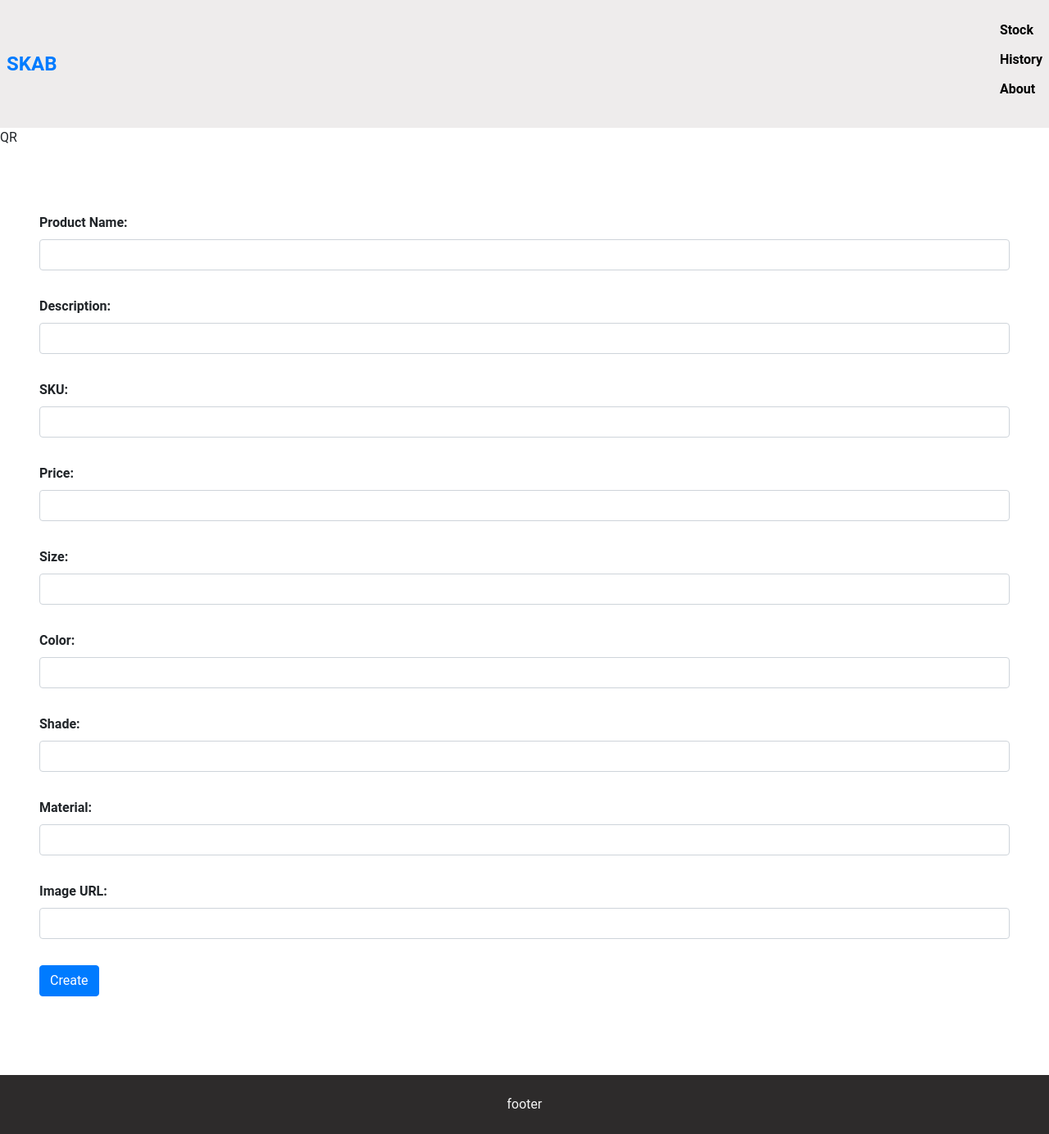
After one commit to Sarfi07/skab, a Django app: page /qr/new_product in a window 1280 px wide. The commit adds this page. Shown: the whole page at 82% size. Run offline with Django 4.2, Linux system fonts and the light colour scheme; some libraries are stand-ins or nearby versions.

Commit message:
Add database titles and new product page

```diff
--- /dev/null
+++ b/skab/qr_generator/productForm.py
@@ -0,0 +1,21 @@
+from django import forms
+
+class Product_form(forms.Form):
+
+    product_name = forms.CharField(label="Product Name", max_length=48, widget=forms.TextInput(attrs={'class':'form-control'}))
+
+    description = forms.CharField(label="Description", max_length=128, widget=forms.TextInput(attrs={'class':'form-control'}))
+
+    sku = forms.CharField(label="SKU", max_length=16, widget=forms.TextInput(attrs={'class':'form-control'}))
+
+    price = forms.IntegerField(label="Price", widget=forms.TextInput(attrs={'class':'form-control'}))
+
+    size = forms.CharField(max_length=8, label="Size", widget=forms.TextInput(attrs={'class':'form-control'}))
+
+    color = forms.CharField(max_length=16, label="Color", widget=forms.TextInput(attrs={'class':'form-control'}))
+
+    shade = forms.CharField(max_length=48, label="Shade", widget=forms.TextInput(attrs={'class':'form-control'}))
+
+    material = forms.CharField(max_length=32, label="Material", widget=forms.TextInput(attrs={'class':'form-control'}))
+
+    imageURL = forms.URLField(label="Image URL", widget=forms.TextInput(attrs={'class':'form-control'}))
--- /dev/null
+++ b/skab/qr_generator/templates/qr_generator/new_product.html
@@ -0,0 +1,15 @@
+{% extends "website/layout2.html" %}
+
+{% load static %}
+{% block title %}QR Index{% endblock %}
+
+{% block main %}QR
+<div class="message"></div>
+<div class="product_form">
+    <form action="{% url 'new_product' %}" method="post" class="form-group">
+        {% csrf_token %}
+        {{ form }}
+        <button class="btn btn-primary" type="submit">Create</button>
+    </form>
+</div>
+{% endblock %}
--- a/skab/qr_generator/templates/qr_generator/qr_index.html
+++ b/skab/qr_generator/templates/qr_generator/qr_index.html
@@ -1,9 +1,13 @@
-{% extends "website/layout.html" %}
+{% extends "website/layout2.html" %}
 
+{% load static %}
 {% block title %}QR Index{% endblock %}
 
 {% block main %}QR
 <div class="logout_btn">
     <button><a href="{% url 'logout' %}">Log out!</a></button>
 </div>
+<div class="new_product">
+    <button class="new_product_btn"><a href="{% url 'new_product' %}">+ New Product</a></button>
+</div>
 {% endblock %}
--- a/skab/qr_generator/urls.py
+++ b/skab/qr_generator/urls.py
@@ -6,5 +6,6 @@ from . import views
 urlpatterns = [
     path('', views.index, name='qr_index'),
     path('login', views.login_view, name='login'),
-    path('logout', views.logout_view, name='logout')
+    path('logout', views.logout_view, name='logout'),
+    path('new_product', views.new_product_view, name="new_product")
 ]
--- a/skab/qr_generator/views.py
+++ b/skab/qr_generator/views.py
@@ -3,11 +3,15 @@ from django.contrib.auth import authenticate, login, logout
 from django.contrib.auth.decorators import login_required
 from django.urls import reverse
 
+from .productForm import Product_form
+from .models import Product, Categorie, Customer, Sale_item, Stock, Sales
 # Create your views here.
 
 
 def index(request):
     if request.user.is_authenticated:
+        form = Product_form()
+
         return render(request, "qr_generator/qr_index.html")
     else:
         return HttpResponseRedirect(reverse('login'))
@@ -36,3 +40,46 @@ def login_view(request):
 def logout_view(request):
     logout(request)
     return HttpResponseRedirect(reverse("index"))
+
+def new_product_view(request):
+
+    if request.method == "POST":
+        form = Product_form(request.POST)
+
+        if form.is_valid():
+            product_name = form.cleaned_data["product_form"]
+            description = form.cleaned_data["description"]
+            sku = form.cleaned_data["sku"]
+            price = form.cleaned_data["price"]
+            size = form.cleaned_data["size"]
+            color = form.cleaned_data["color"]
+            shade = form.cleaned_data["shade"]
+            material = form.cleaned_data["material"]
+            imageURL = form.cleaned_data["imageURL"]
+
+
+            product_check = Product.objects.filter(sku=sku)
+            if product_check.count() != 1:
+                product_obj = Product(
+                    product_name=product_name,
+                    description=description,
+                    sku=sku,
+                    price=price,
+                    size=size,
+                    color=color,
+                    shade=shade,
+                    material=material,
+                    imageURL=imageURL
+                )
+                product_obj.save()
+            else:
+                # if already SKU already present then return populated form with enterend data in order to modify
+                return HttpResponseRedirect(reverse("new_product", kwargs={
+                    "form": form
+                }))
+    else:
+        # return new form
+        form = Product_form()
+        return render(request, "qr_generator/new_product.html", {
+            "form": form
+        })
--- a/skab/skab/settings.py
+++ b/skab/skab/settings.py
@@ -117,7 +117,7 @@ USE_TZ = True
 # Static files (CSS, JavaScript, Images)
 # https://docs.djangoproject.com/en/4.1/howto/static-files/
 
-STATIC_URL = '/static/'
+STATIC_URL = 'static/'
 
 # Default primary key field type
 # https://docs.djangoproject.com/en/4.1/ref/settings/#default-auto-field
--- a/skab/website/static/website/styles.css
+++ b/skab/website/static/website/styles.css
@@ -40,7 +40,7 @@ body {
     font-size: 16px;
     color: black
 }
-.new_bill_btn> a {
+.new_bill_btn > a , .new_product_btn> a {
     text-decoration: none;
     color: whitesmoke;
     font-weight: bolder;
@@ -50,7 +50,7 @@ body {
     list-style: none;
 }
 
-.new_bill {
+.new_bill, .new_product {
     margin: 16px auto;
     display: flex;
     justify-content: center;
@@ -59,7 +59,7 @@ body {
 
 }
 
-.new_bill_btn {
+.new_bill_btn, .new_product_btn {
     height: 48px;
     width: 80vw;
     margin: auto;
--- a/skab/website/static/website/styles1.css
+++ b/skab/website/static/website/styles1.css
@@ -0,0 +1,31 @@
+.login_div {
+    padding-top: 48px;
+    width: 80vw;
+    margin:auto;
+}
+
+.logout_btn > button > a{
+    text-decoration: none;
+    font-size: 16px;
+    color: red;
+}
+
+.product_form {
+    margin: 48px;
+
+}
+
+.product_form > form > label {
+    padding-top: 32px;
+}
+
+label {
+    font-weight: bolder;
+    font-size: 16px;
+
+}
+
+form > button {
+    margin-top: 32px;
+    border-radius: 25px;
+}
--- /dev/null
+++ b/skab/website/templates/website/layout2.html
@@ -0,0 +1,31 @@
+{% load static %}
+
+<!DOCTYPE html>
+<html lang="en">
+<head>
+    <meta charset="UTF-8">
+    <meta http-equiv="X-UA-Compatible" content="IE=edge">
+    <meta name="viewport" content="width=device-width, initial-scale=1.0">
+    <title>{% block title %}{% endblock %}</title>
+    <link rel="stylesheet" href="https://stackpath.bootstrapcdn.com/bootstrap/4.4.1/css/bootstrap.min.css" integrity="sha384-Vkoo8x4CGsO3+Hhxv8T/Q5PaXtkKtu6ug5TOeNV6gBiFeWPGFN9MuhOf23Q9Ifjh" crossorigin="anonymous">
+    <link href="{% static 'website/styles.css' %}" rel="stylesheet">
+    <link rel="stylesheet" href="{% static 'website/styles1.css' %}">
+    <link rel="stylesheet" href="{% static 'website/styles3.css' %}">
+</head>
+<body>
+    <div class="header">
+        <div class="header-logo"><a href="{% url 'qr_index' %}">SKAB</a></div>
+        <div class="header-links">
+            <ul>
+                <li><a href="{% url 'stock' %}">Stock</a></li>
+                <li><a href="{% url 'history' %}">History</a></li>
+                <li><a href="{% url 'about' %}">About</a></li>
+            </ul>
+        </div>
+    </div>
+    <div class="main">
+        {% block main %}{% endblock %}
+    </div>
+    <div class="footer">footer</div>
+</body>
+</html>
```
Also changed, not shown: skab/qr_generator/models.py (+57 -0 lines), skab/website/static/website/styles3.css (deleted, +0 -11 lines), skab/db.sqlite3, skab/qr_generator/migrations/0002_brand_categorie_customer_product_qr_stock_sales_and_more.py (added).
